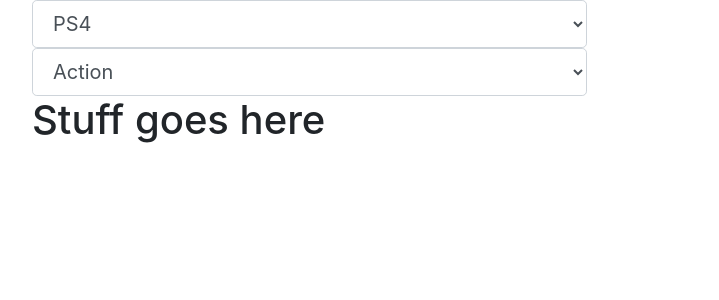
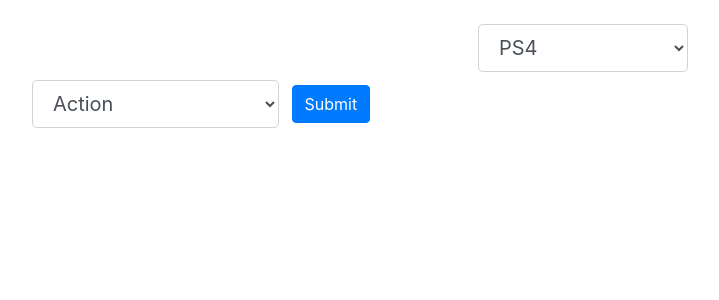
Before and after one commit to PatrickVFerrer/flask-game-recommender, a Flask app: page / in a window 1280 px wide. Shown: the part 56-356 px from the top of the page, without its empty margins (53-772 px from the left). Run offline with Flask 2, Linux system fonts and the light colour scheme; some libraries are stand-ins or nearby versions.

Commit message:
Worked on form

```diff
--- a/templates/index.html
+++ b/templates/index.html
@@ -17,9 +17,11 @@
 {% block title%}Homepage{% endblock %}
 
 {% block content%}
+<br>
+<form class= "form-inline" style="text-align:center inline-block;">
 
-<div class="container">
-<select class="form-control form-control-lg col col-lg-6">
+<div class="container input-group">
+<select class="form-control  mb-2 mr-sm-2 form-control-lg col col-lg-12" placeholder= "Select Your Console">
   <option>PS4</option>
   <option>XBox One</option>
   <option>Nintendo Switch</option>
@@ -28,7 +30,7 @@
 
 <div class="container">
 
-<select class="form-control form-control-lg col col-lg-6">
+<select class="form-control  mb-2 mr-sm-2 form-control-lg col col-lg-12" placeholder="Select Your Genre">
   <option>Action</option>
   <option>First Person Shooter</option>
   <option>Indie</option>
@@ -37,8 +39,11 @@
   <option>Simulator</option>
 </select>
 
+<button type="submit" class="btn btn-primary mb-2">Submit</button>
+
+</form>
 
 
-<h1> Stuff goes here </h1>
+
 
 {% endblock %}
```
